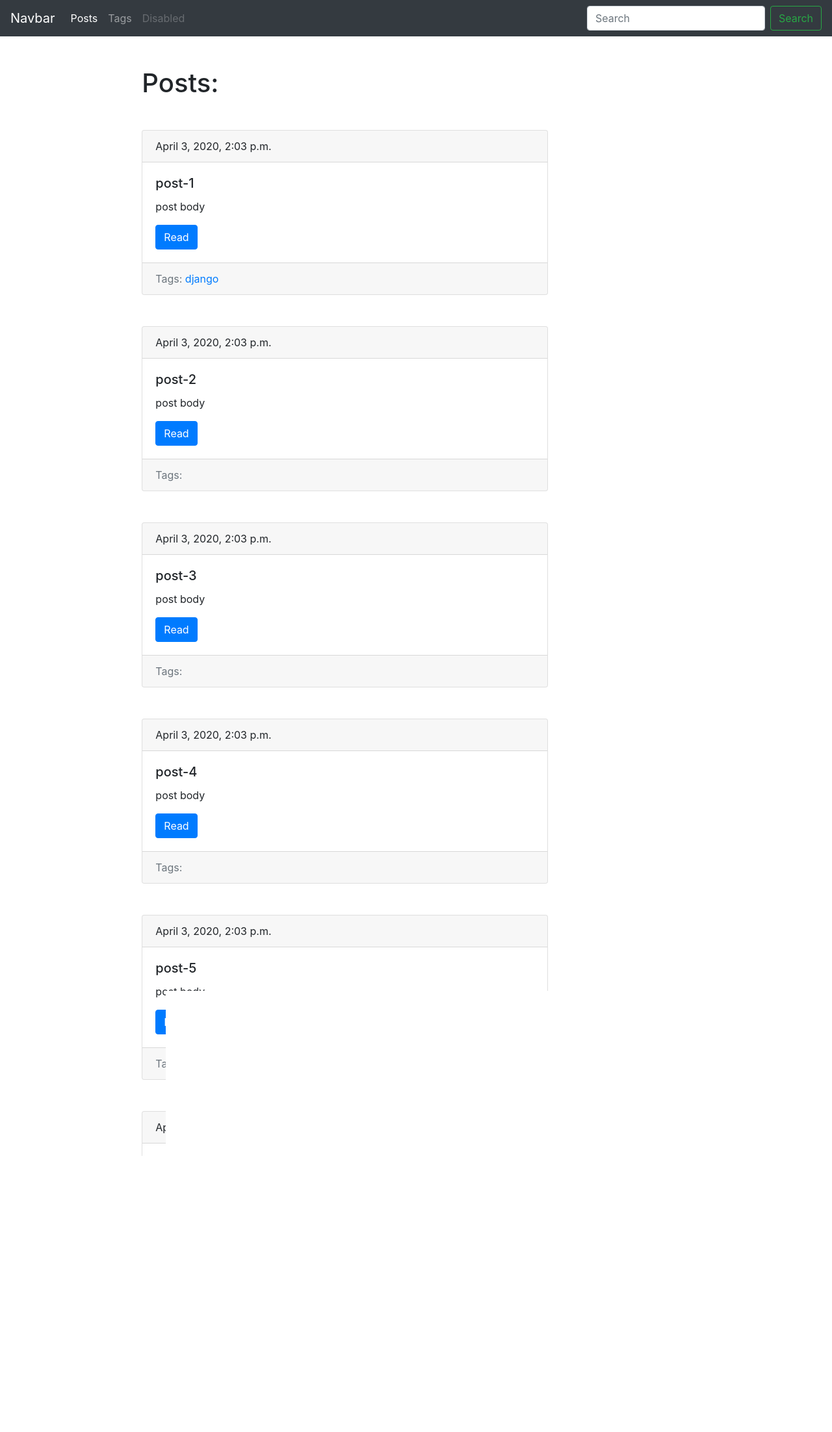
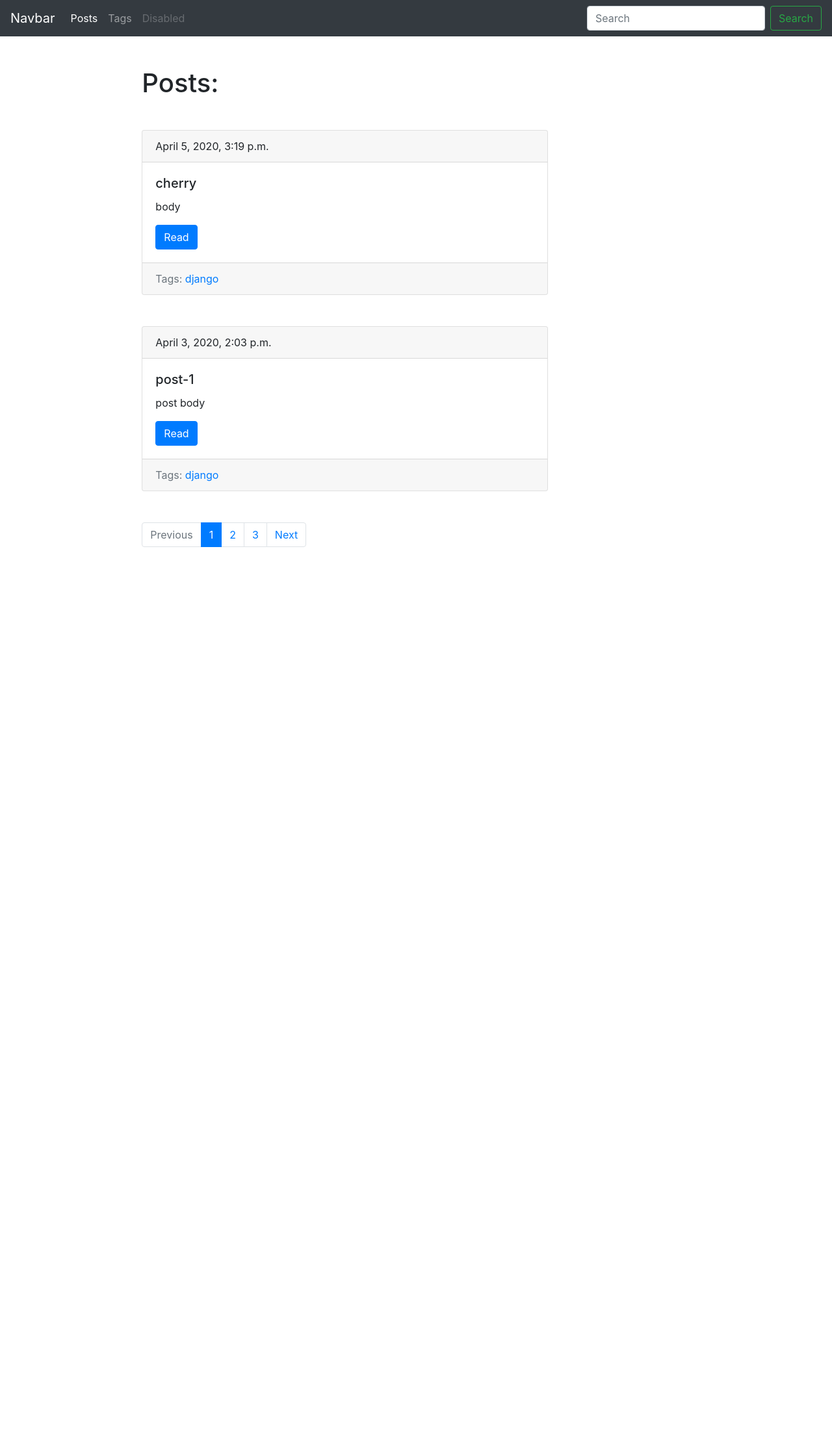
Before and after one commit to Chocobear69/TimeTracker, a Django app: page /blog/ in a window 1280 px wide. Shown: the top 2204 px of the page at 65% size. After the commit the page ends 842 px from the top, so only its background shows below. Run offline with Django 3.2, Linux system fonts and the light colour scheme; data comes from the database, SQL or seed files in the repository; some libraries are stand-ins or nearby versions.

Commit message:
minor changes

```diff
--- a/app/blogengine/blog/models.py
+++ b/app/blogengine/blog/models.py
@@ -33,6 +33,9 @@ class Post(models.Model):
     def __str__(self):
         return self.title
 
+    class Meta:
+        ordering = ['-date_pub']
+
 
 class Tag(models.Model):
     title = models.CharField(max_length=50)
@@ -49,3 +52,6 @@ class Tag(models.Model):
 
     def __str__(self):
         return self.title
+
+    class Meta:
+        ordering = ['title']
--- a/app/blogengine/blog/views.py
+++ b/app/blogengine/blog/views.py
@@ -1,6 +1,7 @@
-from django.shortcuts import render, redirect
-from django.urls import reverse
+from django.core.paginator import Paginator
 from django.views.generic import View
+from django.contrib.auth.mixins import LoginRequiredMixin
+from django.db.models import Q
 
 from .models import Post, Tag
 from .utils import *
@@ -8,8 +9,24 @@ from .forms import TagForm, PostForm
 
 
 def get_form(request):
-    posts = Post.objects.all()
-    return render(request, 'blog/index.html', context={'posts': posts})
+    search_query = request.GET.get('search', '')
+    if search_query:
+        posts = Post.objects.filter(Q(title__icontains=search_query) | Q(body__icontains=search_query))
+    else:
+        posts = Post.objects.all()
+    page = Paginator(posts, 2).get_page(request.GET.get('page', 1))
+
+    is_paginated = page.has_other_pages()
+    prev_page_num = '?page={}'.format(page.previous_page_number()) if page.has_previous() else ''
+    next_page_num = '?page={}'.format(page.next_page_number()) if page.has_next() else ''
+
+    context = {
+        'page': page,
+        'is_paginated': is_paginated,
+        'next_page': next_page_num,
+        'prev_page': prev_page_num
+    }
+    return render(request, 'blog/index.html', context=context)
 
 
 class PostDetail(ObjectDetailMixin, View):
@@ -22,38 +39,44 @@ class TagDetail(ObjectDetailMixin, View):
     template = 'blog/tag_detail.html'
 
 
-class TagCreate(ObjectCreateMixin, View):
+class TagCreate(LoginRequiredMixin, ObjectCreateMixin, View):
     form_model = TagForm
     template = 'blog/tag_create.html'
+    raise_exception = True
 
 
-class PostUpdate(ObjectUpdateMixin, View):
+class PostUpdate(LoginRequiredMixin, ObjectUpdateMixin, View):
     model = Post
     form_model = PostForm
     template = 'blog/post_update_form.html'
+    raise_exception = True
 
 
-class PostDelete(ObjectDetailMixin, View):
+class PostDelete(LoginRequiredMixin, ObjectDetailMixin, View):
     model = Post
     template = 'post_delete_form.html'
     redirect_url = 'posts_list_url'
+    raise_exception = True
 
 
-class TagUpdate(ObjectUpdateMixin, View):
+class TagUpdate(LoginRequiredMixin, ObjectUpdateMixin, View):
     model = Tag
     form_model = TagForm
     template = 'blog/tag_update_form.html'
+    raise_exception = True
 
 
-class TagDelete(TagDeleteMixin, View):
+class TagDelete(LoginRequiredMixin, TagDeleteMixin, View):
     model = Tag
     template = 'blog/tag_delete_form.html'
+    raise_exception = True
 
 
-class PostCreate(ObjectCreateMixin, View):
+class PostCreate(LoginRequiredMixin, ObjectCreateMixin, View):
     form_model = PostForm
     template = 'blog/post_create_form.html'
     redirect_url = 'tag_list_url'
+    raise_exception = True
 
 
 def tags_list(request):
--- a/app/blogengine/templates/blog/base.html
+++ b/app/blogengine/templates/blog/base.html
@@ -34,8 +34,8 @@
 					<a class="nav-link disabled" href="#" tabindex="-1" aria-disabled="true">Disabled</a>
 				</li>
 			</ul>
-			<form class="form-inline my-2 my-lg-0">
-				<input class="form-control mr-sm-2" type="search" placeholder="Search" aria-label="Search">
+			<form class="form-inline my-2 my-lg-0" action="{% url 'posts_list_url' %}">
+				<input class="form-control mr-sm-2" type="search" placeholder="Search" aria-label="Search" name="search">
 				<button class="btn btn-outline-success my-2 my-sm-0" type="submit">Search</button>
 			</form>
 		</div>
@@ -46,6 +46,30 @@
 				{% block content %}
 					NO CONTENT
 				{% endblock %}
+				<nav aria-label="...">
+					<ul class="pagination">
+						{% if is_paginated %}
+							<li class="page-item {% if not prev_page %} disabled {% endif %}">
+								<a class="page-link" href="{{prev_page}}" tabindex="-1" aria-disabled="true">Previous</a>
+							</li>
+
+							{% for n in page.paginator.page_range %}
+								{% if page.number == n  %}
+									<li class="page-item active" aria-current="page">
+										<a class="page-link" href="#">{{ n }} <span class="sr-only">(current)</span></a>
+									</li>
+								{% elif n > page.number|add:-3 and n < page.number|add:3 %}
+									<li class="page-item">
+										<a class="page-link" href="?page={{ n }}">{{ n }}</a>
+									</li>
+								{% endif %}
+							{% endfor %}
+							<li class="page-item {% if not next_page %} disabled {% endif %}">
+								<a class="page-link" href="{{next_page}}">Next</a>
+							</li>
+						{% endif %}
+					</ul>
+				</nav>
 			</div>
 		</div>
 	</div>
@@ -62,8 +86,8 @@
 					<a class="dropdown-item" href="{% url 'tag_create_url' %}">Tag</a>
 				</div>
 			</div>
-			<a href="{{ admin_object.get_update_url }}" class="btn btn-light edit" style="{% if detail %} display: block; {% endif %}">Edit</a>
-			<a href="{{ admin_object.get_delete_url }}" class="btn btn-danger delete" style="{% if detail %} display: block; {% endif %}">Delete</a>
+			<a href="{{ admin_object.get_update_url }}" class="btn btn-light edit" style="{% if detail %} display:block; {% endif %}">Edit</a>
+			<a href="{{ admin_object.get_delete_url }}" class="btn btn-danger delete" style="{% if detail %} display:block; {% endif %}">Delete</a>
 		</div>
 	{% endif %}
 
--- a/app/blogengine/templates/blog/index.html
+++ b/app/blogengine/templates/blog/index.html
@@ -5,8 +5,9 @@
 {% endblock %}
 
 {% block content %}
-    <h1 class="mb-5">Posts:</h1>
-    {% for post in posts %}
+	<h1 class="mb-5">Posts:</h1>
+
+    {% for post in page.object_list %}
 		{% include 'blog/includes/post_card_template.html' %}
     {% endfor %}
 {% endblock %}
```
